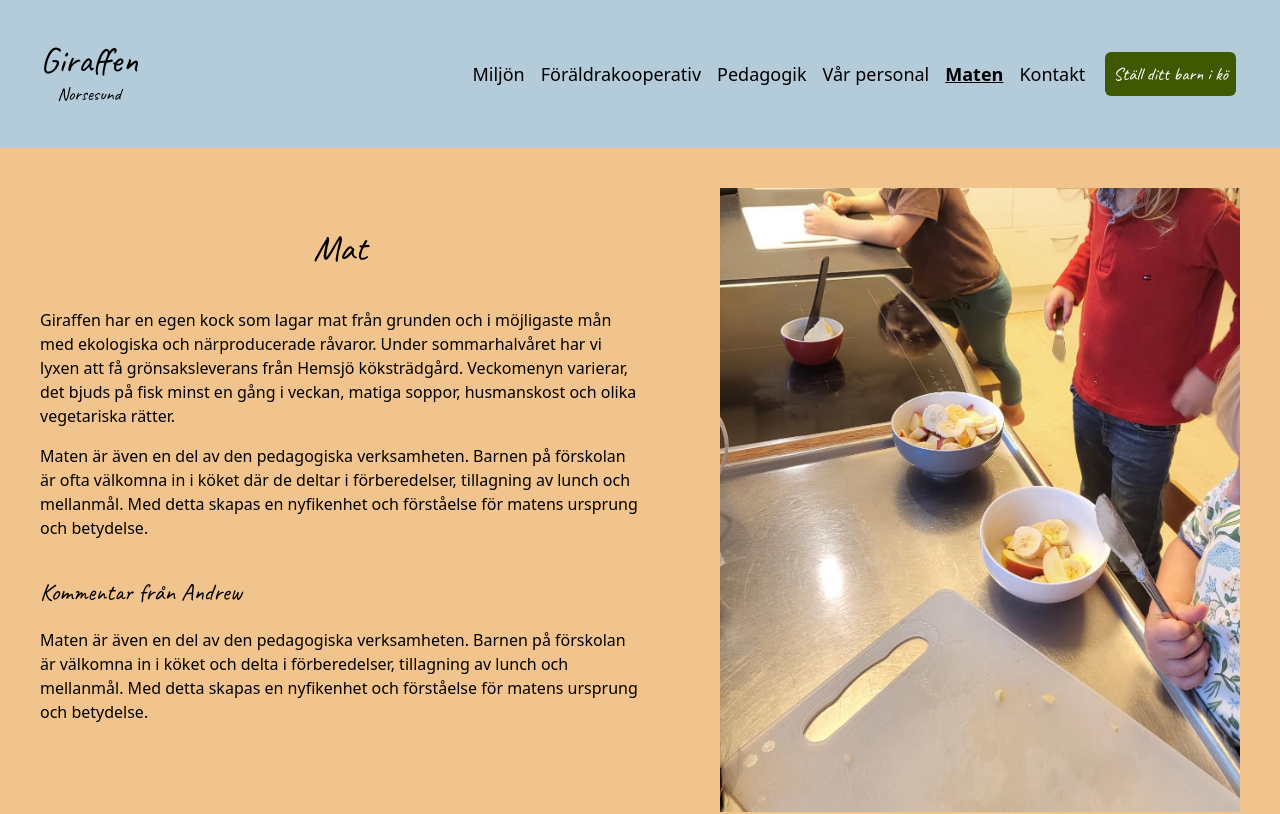
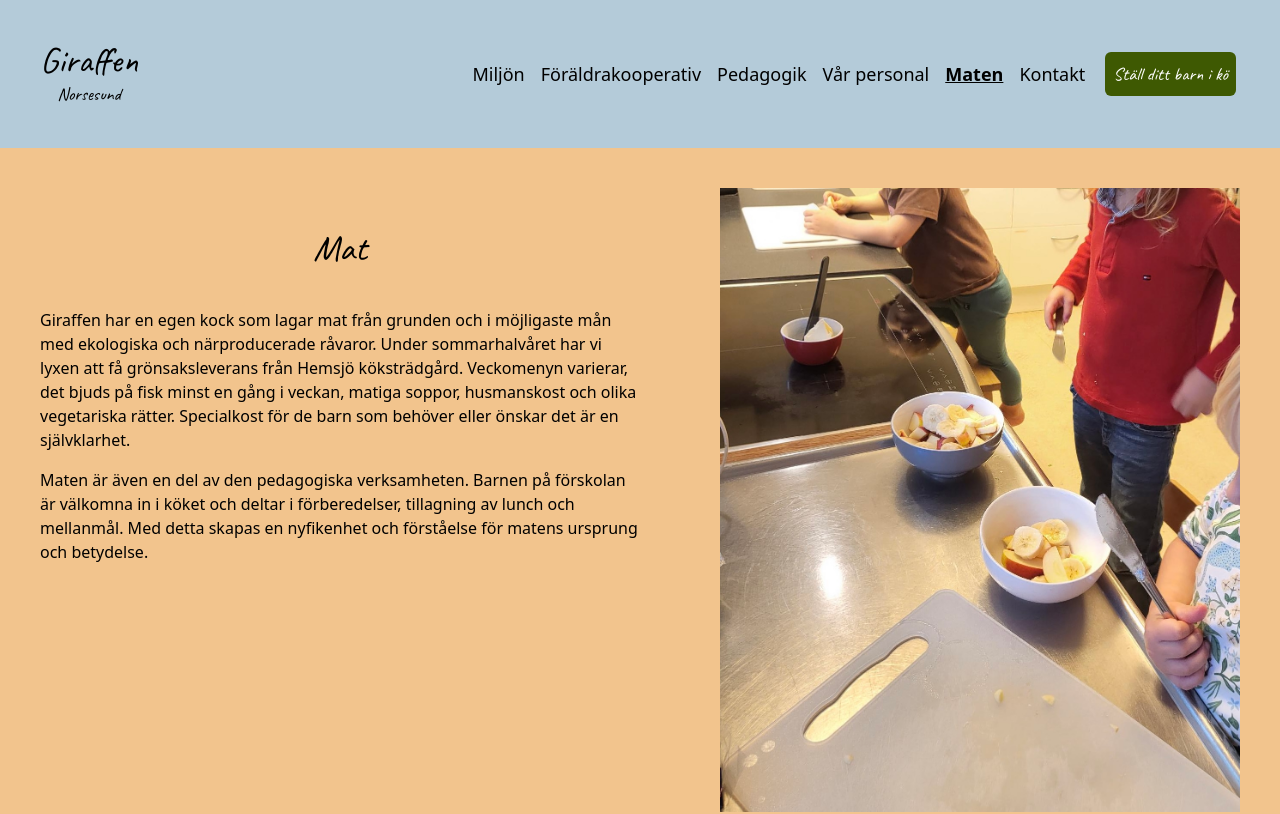
Before and after one commit to dannebrob/giraffen, a Next.js app: page /mat in a window 1280 px wide. Shown: the top 814 px of the page. Built offline with nearby package versions, Linux system fonts and the light colour scheme.

Commit message:
Refactor Mat component and update food description

```diff
--- a/src/pages/mat.js
+++ b/src/pages/mat.js
@@ -23,15 +23,17 @@ export default function Mat() {
       <main className='bg-sand flex flex-col md:flex-row md:justify-start '>
         <div className='mx-10 md:w-1/2 py-10'>
           <h1 className={`text-center ${caveat.className} text-4xl py-10`}>Mat</h1>
-          <p className='pb-4'>Giraffen har en egen kock som lagar mat från grunden och i möjligaste mån med ekologiska och närproducerade råvaror. Under sommarhalvåret har vi lyxen att få grönsaksleverans från Hemsjö köksträdgård. Veckomenyn varierar, det bjuds på fisk minst en gång i veckan, matiga soppor, husmanskost och olika vegetariska rätter.
+          <p className='pb-4'>
+          Giraffen har en egen kock som lagar mat från grunden och i möjligaste mån med
+          ekologiska och närproducerade råvaror. Under sommarhalvåret har vi lyxen att få
+          grönsaksleverans från Hemsjö köksträdgård. Veckomenyn varierar, det bjuds på fisk
+          minst en gång i veckan, matiga soppor, husmanskost och olika vegetariska rätter.
+          Specialkost för de barn som behöver eller önskar det är en självklarhet.
           </p>
           <p className='pb-4'>
-          Maten är även en del av den pedagogiska verksamheten. Barnen på förskolan är ofta välkomna in i köket där de deltar i förberedelser, tillagning av lunch och mellanmål. Med detta skapas en nyfikenhet och förståelse för matens ursprung och betydelse.
-          </p>
-          <h2 className={`${caveat.className} text-2xl py-5`}>Kommentar från Andrew</h2>
-
-          <p>Maten är även en del av den pedagogiska verksamheten. Barnen på förskolan är välkomna in i köket och delta i förberedelser, tillagning av lunch och mellanmål.
-            Med detta skapas en nyfikenhet och förståelse för matens ursprung och betydelse.
+          Maten är även en del av den pedagogiska verksamheten. Barnen på förskolan är välkomna
+          in i köket och deltar i förberedelser, tillagning av lunch och mellanmål.
+          Med detta skapas en nyfikenhet och förståelse för matens ursprung och betydelse.
           </p>
           </div>
           <div className='md:w-1/2'>
```
